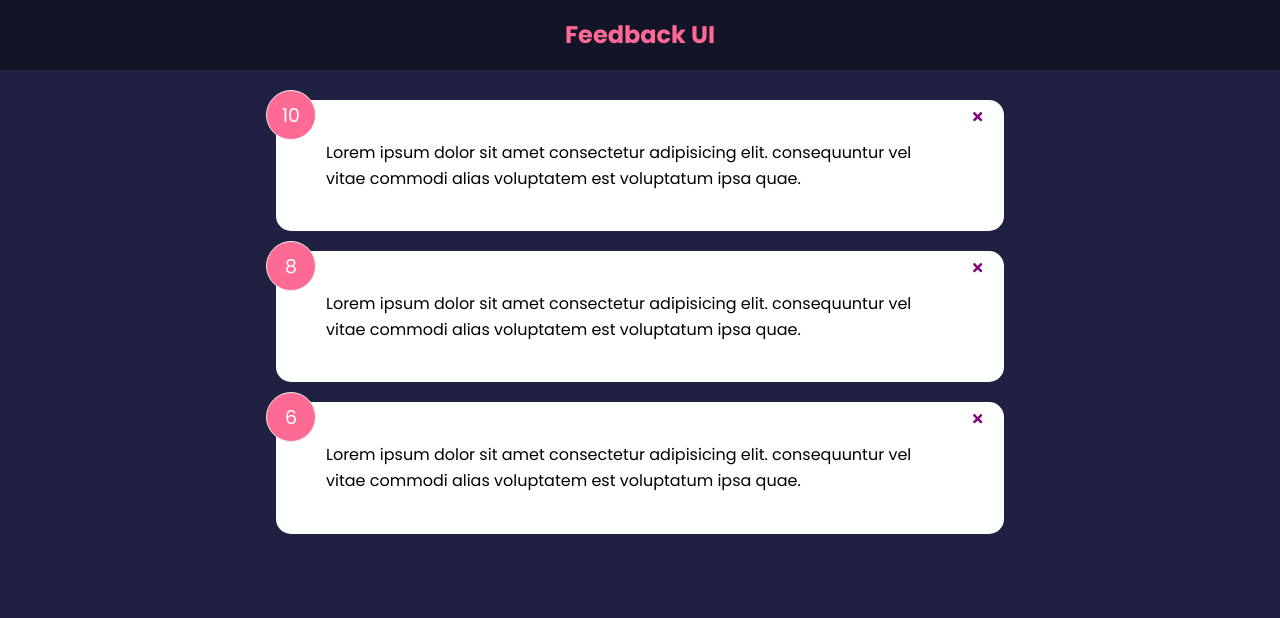
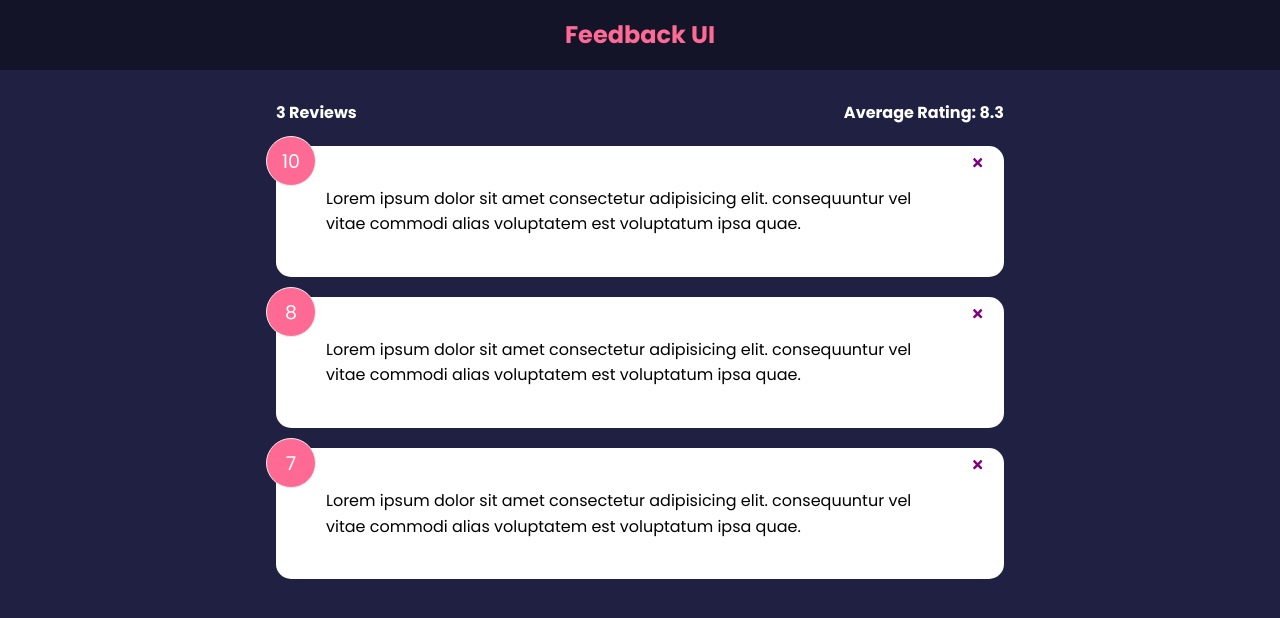
Before and after one commit to mitch-diaz/feedback-app-vite, a React (Vite) app: page / in a window 1280 px wide. Shown: the top 618 px of the page. Built offline with nearby package versions, Linux system fonts and the light colour scheme.

Commit message:
Section 3 - Added FeedbackStats component, function to display average rating fixed to one decimal place and no zeros if whole number

```diff
--- a/src/App.jsx
+++ b/src/App.jsx
@@ -2,6 +2,7 @@
 import Header from "./components/Header";
 import FeedbackList from "./components/FeedbackList";
 import FeedbackData from "./data/FeedbackData";
+import FeedbackStats from "./components/FeedbackStats";
 
 
 function App() {
@@ -17,6 +18,7 @@
     <>
       <Header />
       <div className="container">
+      <FeedbackStats feedback={feedback} />
         <FeedbackList feedback={feedback} handleDelete={deleteFeedback} />
       </div>
     </>
--- /dev/null
+++ b/src/components/FeedbackStats.jsx
@@ -0,0 +1,24 @@
+import PropTypes from 'prop-types';
+
+function FeedbackStats({feedback}) {
+    //  Calculate ratings averge
+    let average = feedback.reduce((acc, cur) => {
+        return acc + cur.rating
+    }, 0) / feedback.length
+
+    average = average.toFixed(1).replace(/[.,]0$/, '');
+
+
+  return (
+    <div className="feedback-stats">
+        <h4>{feedback.length} Reviews</h4>
+        <h4>Average Rating: {isNaN(average) ? 0 : average}</h4>
+    </div>
+  )
+}
+
+FeedbackStats.propTypes = {
+    feedback: PropTypes.array.isRequired,
+}
+
+export default FeedbackStats
--- a/src/data/FeedbackData.js
+++ b/src/data/FeedbackData.js
@@ -11,7 +11,7 @@
     },
     {
         "id": 3,
-        "rating": 6,
+        "rating": 7,
         "text": "Lorem ipsum dolor sit amet consectetur adipisicing elit. consequuntur vel vitae commodi alias voluptatem est voluptatum ipsa quae.",
     }
   ]
```
